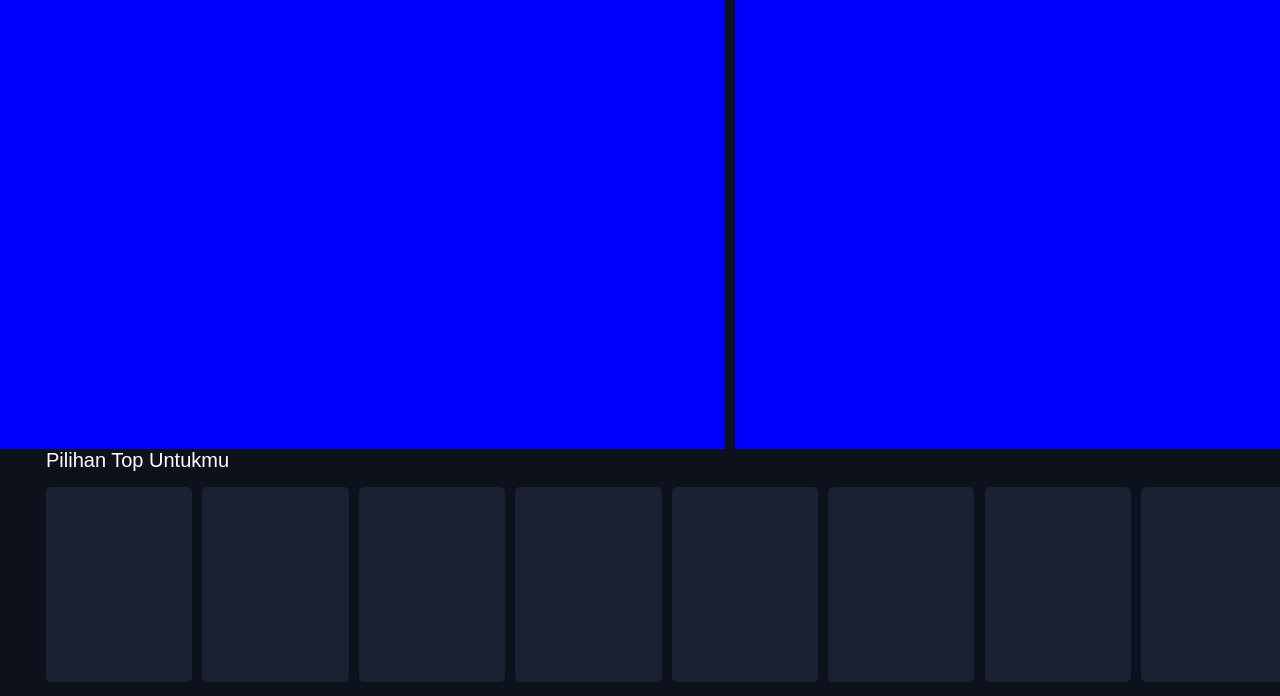
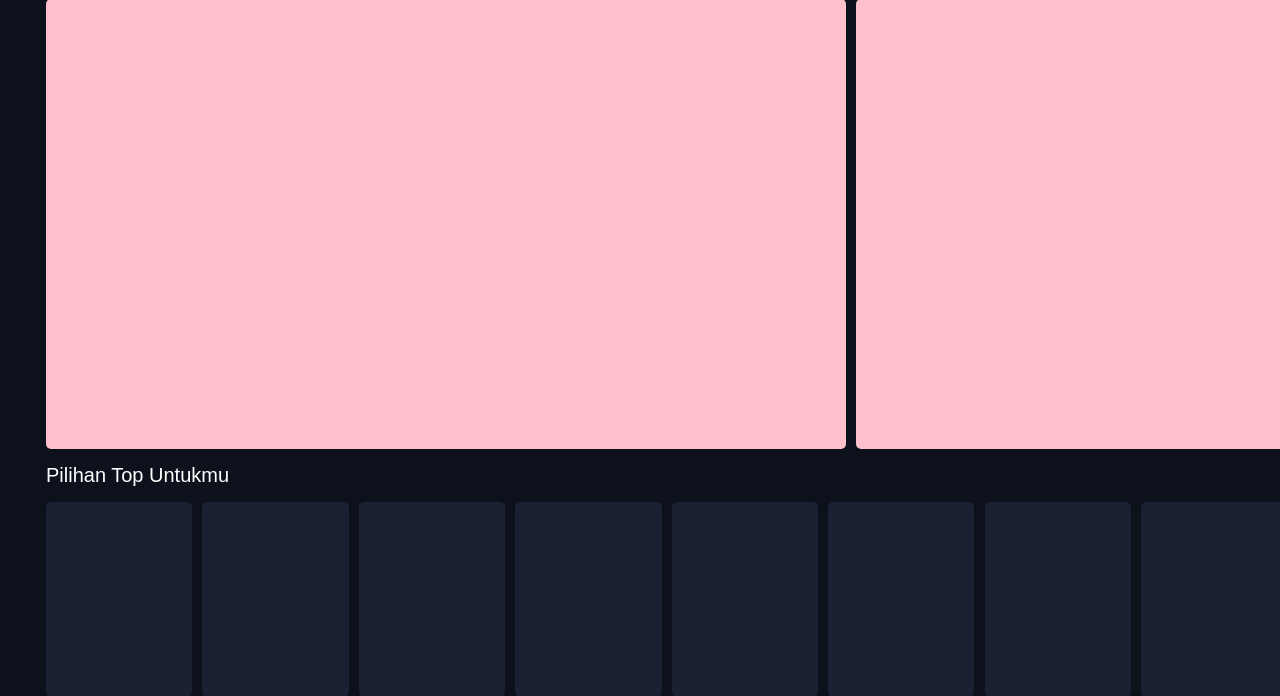
Before and after one commit to jenniferangelina-py/bella, a PHP site: page / in a window 1280 px wide. Shown: the part 151-847 px from the top of the page. Run offline with PHP 8.4, Linux system fonts and the light colour scheme; grey boxes are pictures that could not be loaded.

Commit message:
Update styles.css

```diff
--- a/styles.css
+++ b/styles.css
@@ -147,12 +147,15 @@ footer {
 
 main {
   display: grid;
-  grid: 450px / repeat(5, 725px);
+  grid: 450px / repeat(5, 800px);
   overflow-x: scroll;
   white-space: nowrap;
   gap: 10px;
+  margin-left: 46px;
+  margin-bottom: 15px;
 }
 
 .div1 {
-  background: blue;
+  background: pink;
+  border-radius: 5px;
 }
```
